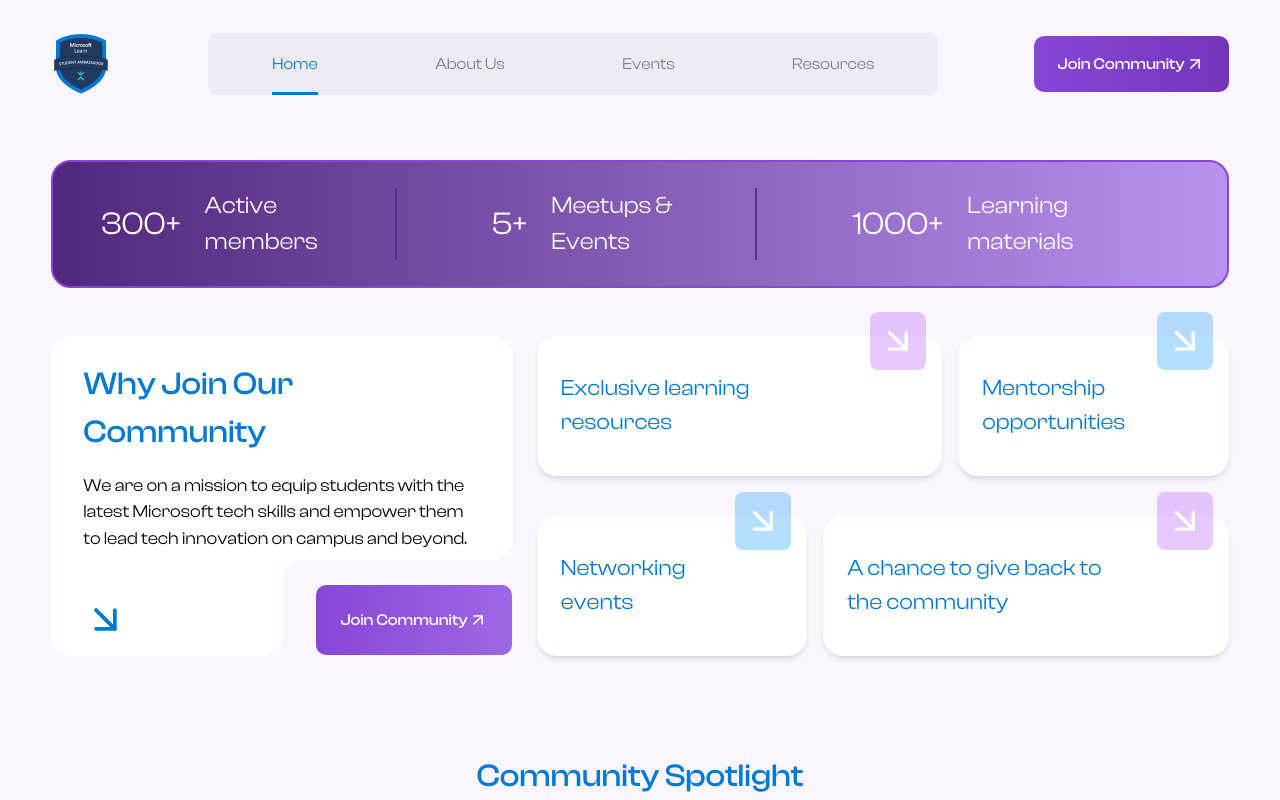
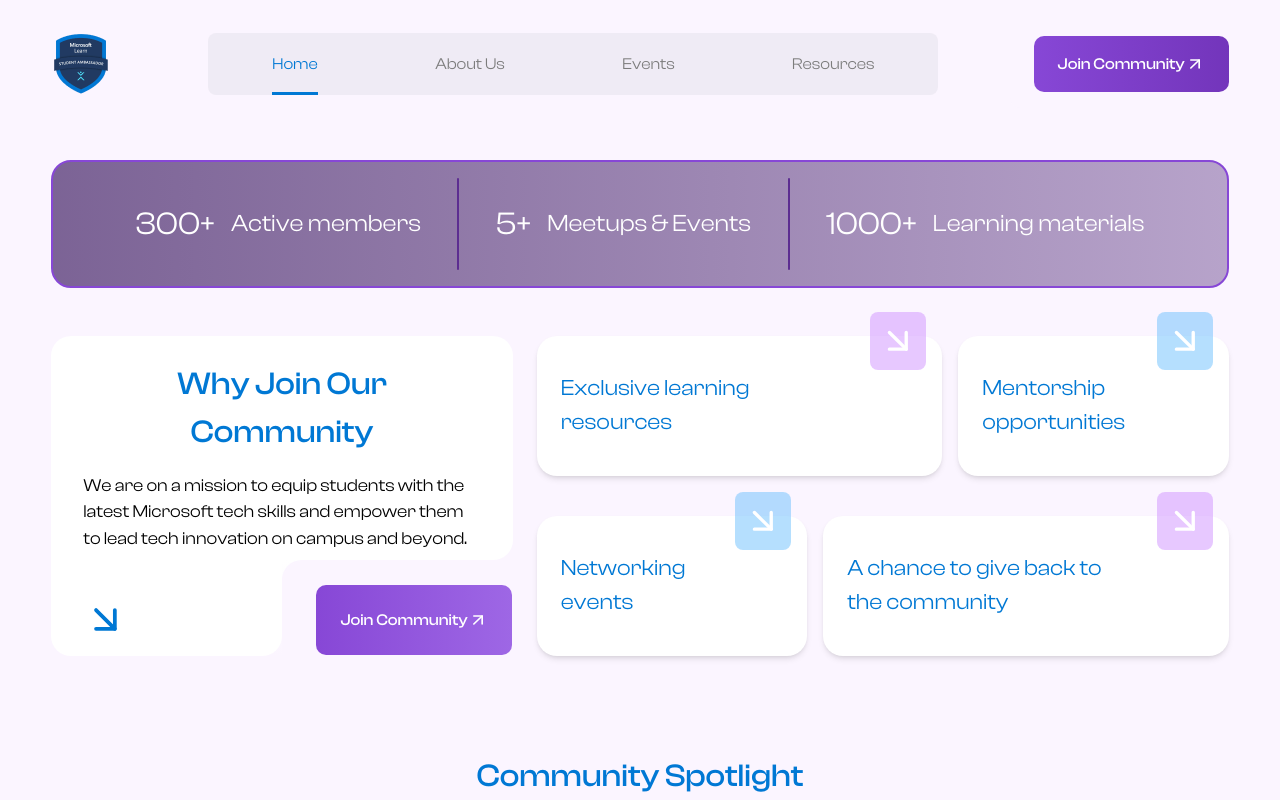
Before and after one commit to MLSA-UNILAG/mlsa_unilag_site, a React (Vite) app: page / in a window 1280 px wide. Shown: the top 800 px of the page. Built offline with nearby package versions, Linux system fonts and the light colour scheme.

Commit message:
UI Fixes for Wider screens

```diff
--- a/src/App.css
+++ b/src/App.css
@@ -38,3 +38,11 @@
   filter: invert(100%) sepia(0%) saturate(7500%) hue-rotate(65deg)
     brightness(115%) contrast(110%);
 }
+
+.milestone {
+  background: linear-gradient(
+    90deg,
+    rgba(52, 17, 90, 0.64) 0%,
+    rgba(81, 40, 123, 0.4) 100%
+  );
+}
--- a/src/App.tsx
+++ b/src/App.tsx
@@ -9,7 +9,7 @@ import Spotlight from './components/Spotlight';
 function App() {
   return (
     <div className='relative font-segoe bg-purple-50'>
-      <div className='px-[4vw] pt-[1rem]'>
+      <div className='px-[4vw] pt-[1rem] 3xl:px-[10vw]'>
         <Header />
         <Milestones />
         <Community />
--- a/src/components/Community.tsx
+++ b/src/components/Community.tsx
@@ -1,36 +1,45 @@
 const Community = () => {
   return (
-    <div className="my-[3rem] flex items-center h-[40vh] gap-6">
+    <div className="my-[3rem] 3xl:mt-[5rem] flex items-center h-[40vh] 3xl:h-[30vh] gap-6">
+
+
+
+
       <div className="w-[40%] flex flex-col h-full">
         <div className="h-[70%] bg-white rounded-t-xl rounded-br-xl pt-[1.5rem] px-[2rem]">
-          <h2 className="text-blue-600 text-[2rem] font-medium pb-[1rem]">Why Join Our Community</h2>
-          <p className="text-[1.1rem]">
+          <h2 className="text-blue-600 text-[2rem] 3xl:text-[3rem] font-medium pb-[1rem] text-center">Why Join Our Community</h2>
+          <p className="text-[1.1rem] 3xl:text-[1.8rem]">
             We are on a mission to equip students with the latest Microsoft
             tech skills and empower them to lead tech innovation on campus and beyond.
           </p>
         </div>
+
+
         <div className="h-[30%] flex justify-between bg-white bg-gradient-to-b from-white to-purple-50 rounded-bl-xl rounded-br-xl">
-          <div className="flex items-end bg-white rounded-b-xl w-[50%] pl-[2rem] pb-[.8rem]">
-            <img src="/icons/arrow-up-right-blue.svg" alt="" className="w-[45px] rotate-90" />
+          <div className="flex items-end bg-white rounded-b-xl w-[50%] 3xl:w-[65%] pl-[2rem] pb-[.8rem]">
+            <img src="/icons/arrow-up-right-blue.svg" alt="" className="w-[45px] 3xl:w-[80px] rotate-90" />
           </div>
-          <div className="bg-purple-50 border-t-purple-50 border-l-purple-50 border-r-transparent border-b-transparent border-[.5px] pt-[1.5rem] pl-[1.5rem] rounded-tl-xl w-[50%] flex justify-end">
-            <button className="flex items-center w-fit font-medium bg-gradient-to-r from-purple-600 to-purple-500 px-[1.5rem] py-[1rem] rounded-[10px] text-white">
+          <div className="bg-purple-50 border-t-purple-50 border-l-purple-50 border-r-transparent border-b-transparent border-[.5px] pt-[1.5rem] pl-[1.5rem] rounded-tl-xl w-[50%] 3xl:w-[45%] flex justify-end">
+            <button className="flex items-center w-fit font-medium bg-gradient-to-r from-purple-600 to-purple-500 px-[1.5rem] py-[1rem] rounded-[10px] text-white text-[1rem] 3xl:text-[1.5rem]">
               <span>Join Community</span>
-              <img src="/icons/arrow-up-right.svg" alt="" className="w-[20px]" />
+              <img src="/icons/arrow-up-right.svg" alt="" className="w-[20px] 3xl:w-[40px]" />
             </button>
           </div>
         </div>
       </div>
-      <div className="flex flex-col w-[60%] h-full text-[1.4rem] gap-10">
+
+
+
+      <div className="flex flex-col w-[60%] h-full text-[1.4rem] 3xl:text-[2rem] gap-10">
         <div className="flex items-center gap-4 h-[50%]">
-          <div className="relative bg-white shadow-md w-[60%] h-full rounded-xl flex items-center pl-[1.5rem]">
-            <span className="text-blue-600 w-[70%]">Exclusive learning resources</span>
+          <div className="relative bg-white shadow-md w-[60%] h-full rounded-xl flex items-center pl-[1.5rem] 3xl:pl-[2rem]">
+            <span className="text-blue-600 w-[70%] 3xl:w-[65%]">Exclusive learning resources</span>
             <div className="absolute top-[-1.5rem] right-[1rem] bg-[#d59dff8f] rounded-lg w-fit p-[.5rem]">
               <img src="/icons/arrow-up-right.svg" alt="" className="w-[40px] rotate-90" />
             </div>
           </div>
-          <div className="relative bg-white shadow-md w-[40%] h-full rounded-xl flex items-center pl-[1.5rem]">
-            <span className="text-blue-600 w-[70%]">Mentorship opportunities</span>
+          <div className="relative bg-white shadow-md w-[40%] h-full rounded-xl flex items-center pl-[1.5rem] 3xl:pl-[2rem]">
+            <span className="text-blue-600 w-[70%] 3xl:w-[65%]">Mentorship opportunities</span>
             <div className="absolute top-[-1.5rem] right-[1rem] bg-[#7cc7fd8f] rounded-lg w-fit p-[.5rem]">
               <img src="/icons/arrow-up-right.svg" alt="" className="w-[40px] rotate-90" />
             </div>
@@ -39,13 +48,13 @@ const Community = () => {
 
 
         <div className="flex items-center gap-4 h-[50%]">
-          <div className="relative bg-white shadow-md w-[40%] h-full rounded-xl flex items-center pl-[1.5rem]">
-            <span className="text-blue-600 w-[70%]">Networking events</span>
+          <div className="relative bg-white shadow-md w-[40%] h-full rounded-xl flex items-center pl-[1.5rem] 3xl:pl-[2rem]">
+            <span className="text-blue-600 w-[70%] 3xl:w-[65%]">Networking events</span>
             <div className="absolute top-[-1.5rem] right-[1rem] bg-[#7cc7fd8f] rounded-lg w-fit p-[.5rem]">
               <img src="/icons/arrow-up-right.svg" alt="" className="w-[40px] rotate-90" />
             </div>
           </div>
-          <div className="relative bg-white shadow-md w-[60%] h-full rounded-xl flex items-center pl-[1.5rem]">
+          <div className="relative bg-white shadow-md w-[60%] h-full rounded-xl flex items-center pl-[1.5rem] 3xl:pl-[2rem]">
             <span className="text-blue-600 w-[75%]">A chance to give back to the community</span>
             <div className="absolute top-[-1.5rem] right-[1rem] bg-[#d59dff8f] rounded-lg w-fit p-[.5rem]">
               <img src="/icons/arrow-up-right.svg" alt="" className="w-[40px] rotate-90" />
--- a/src/components/Milestones.tsx
+++ b/src/components/Milestones.tsx
@@ -1,17 +1,25 @@
 const Milestones = () => {
     return (
-        <div className="mt-[3rem] bg-gradient-to-r from-purple-900 to-purple-400 flex items-center justify-between rounded-xl border-[2px] border-purple-600 h-[16vh] py-[1rem] px-[3rem] text-white">
-            <div className="flex items-center gap-6 border-r-[2px] border-purple-800">
-                <span className="text-[2rem]">300+</span>
-                <span className="text-[1.5rem] w-[60%]">Active members</span>
+        <div className="milestone mt-[3rem] flex items-center justify-around rounded-xl border-[2px] border-purple-600 h-[16vh] 3xl:h-[12vh] py-[1rem] 3xl:py-[1.5rem] px-[3rem] text-white">
+            <div className="flex items-center">
+                <div className="w-full flex gap-4 3xl:gap-8 items-center px-[2rem]">
+                    <span className="text-[2rem] 3xl:text-[3.5rem]">300+</span>
+                    <span className="text-[1.5rem] 3xl:text-[2.5rem]">Active members</span>
+                </div>
             </div>
-            <div className="flex items-center gap-6 border-r-[2px] border-purple-800">
-                <span className="text-[2rem]">5+</span>
-                <span className="text-[1.5rem] w-[60%]">Meetups & Events</span>
+            <div className="w-[2px] h-full bg-purple-800 rounded-lg"/>
+            <div className="flex items-center">
+                <div className="w-full flex gap-4 3xl:gap-8 items-center px-[2rem]">
+                    <span className="text-[2rem] 3xl:text-[3.5rem]">5+</span>
+                    <span className="text-[1.5rem] 3xl:text-[2.5rem]">Meetups & Events</span>
+                </div>
             </div>
-            <div className="flex items-center gap-6">
-                <span className="text-[2rem]">1000+</span>
-                <span className="text-[1.5rem] w-[60%]">Learning materials</span>
+            <div className="w-[2px] h-full bg-purple-800 rounded-lg" />
+            <div className="flex items-center">
+                <div className="w-full flex gap-4 3xl:gap-8 items-center px-[2rem]">
+                    <span className="text-[2rem] 3xl:text-[3.5rem]">1000+</span>
+                    <span className="text-[1.5rem] 3xl:text-[2.5rem]">Learning materials</span>
+                </div>
             </div>
 
         </div>
--- a/src/components/Spotlight.tsx
+++ b/src/components/Spotlight.tsx
@@ -25,23 +25,23 @@ const Spotlight = () => {
 
     return (
         <div className="mt-[6rem] mb-[3rem] flex flex-col items-center">
-            <h3 className="text-blue-600 text-[2rem] text-center font-medium pb-3">Community Spotlight</h3>
-            <span className="w-full flex justify-center text-[1.2rem]">Our Community members presently setting the pace in the tech industry</span>
-            <div className="mt-[5rem] mb-[3rem] flex items-center justify-between w-[65vw]">
+            <h3 className="text-blue-600 text-[2rem] 3xl:text-[3rem] text-center font-medium pb-3">Community Spotlight</h3>
+            <span className="w-full flex justify-center text-[1.2rem] 3xl:text-[1.5rem]">Our Community members presently setting the pace in the tech industry</span>
+            <div className="mt-[5rem] mb-[3rem] flex items-center justify-between w-[65vw] 3xl:w-[50vw]">
                 {spotlightElements.map((person: SpotLight) => (
-                    <div className="bg-white rounded-xl shadow-md w-[20vw] h-[40vh] flex flex-col items-center justify-between">
+                    <div className="bg-white rounded-xl shadow-md w-[20vw] 3xl:w-[15vw] h-[40vh] 3xl:h-[33vh] flex flex-col items-center justify-between">
                         <div className="relative w-full bg-blue-100 flex justify-center">
-                            <img src={person.picture} alt="" className="absolute w-[12vw] h-[20vh] rounded-xl top-[-2.5rem]" />
+                            <img src={person.picture} alt="" className="absolute w-[12vw] h-[20vh] 3xl:h-[17vh] 3xl:w-[10vw] rounded-xl top-[-2.5rem]" />
                         </div>
                         <div>
                             <div className="flex flex-col gap-2 mt-[5.5rem]">
-                                <h4 className="text-center font-medium text-[1.3rem]">{person.name}</h4>
-                                <span className="flex justify-center">{person.role}</span>
+                                <h4 className="text-center font-medium text-[1.3rem] 3xl:text-[1.8rem]">{person.name}</h4>
+                                <span className="flex justify-center 3xl:text-[1.3rem]">{person.role}</span>
                             </div>
 
                             <div className="flex justify-center py-[2rem]">
                                 <a href={person.link}>
-                                    <button className="flex items-center text-purple-700">
+                                    <button className="flex items-center text-purple-700 3xl:text-[1.3rem]">
                                         <span>View profile</span>
                                         <img src="/icons/arrow-up-right-purple.svg" alt="" className="w-[20px]" />
                                     </button>
@@ -53,9 +53,9 @@ const Spotlight = () => {
                 ))}
             </div>
             <div className="flex justify-center py-[1rem]">
-                <button className="shadow-lg flex items-center font-medium bg-gradient-to-r from-purple-600 to-purple-700 px-[1.5rem] py-[1rem] rounded-[10px] text-white">
+                <button className="flex items-center w-fit font-medium bg-gradient-to-r from-purple-600 to-purple-500 px-[1.5rem] py-[1rem] rounded-[10px] text-white text-[1rem] 3xl:text-[1.5rem]">
                     <span>View more</span>
-                    <img src="/icons/arrow-up-right.svg" alt="" className="w-[20px]" />
+                    <img src="/icons/arrow-up-right.svg" alt="" className="w-[20px] 3xl:w-[40px]" />
                 </button>
             </div>
         </div>
--- a/tailwind.config.js
+++ b/tailwind.config.js
@@ -79,6 +79,9 @@ export default {
 
       "2xl": "1400px",
       // => @media (min-width: 1400px) { ... }
+
+      "3xl": "2500px",
+      // => @media (min-width: 2500px) { ... }
     },
     extend: {
       fontFamily: {
```
